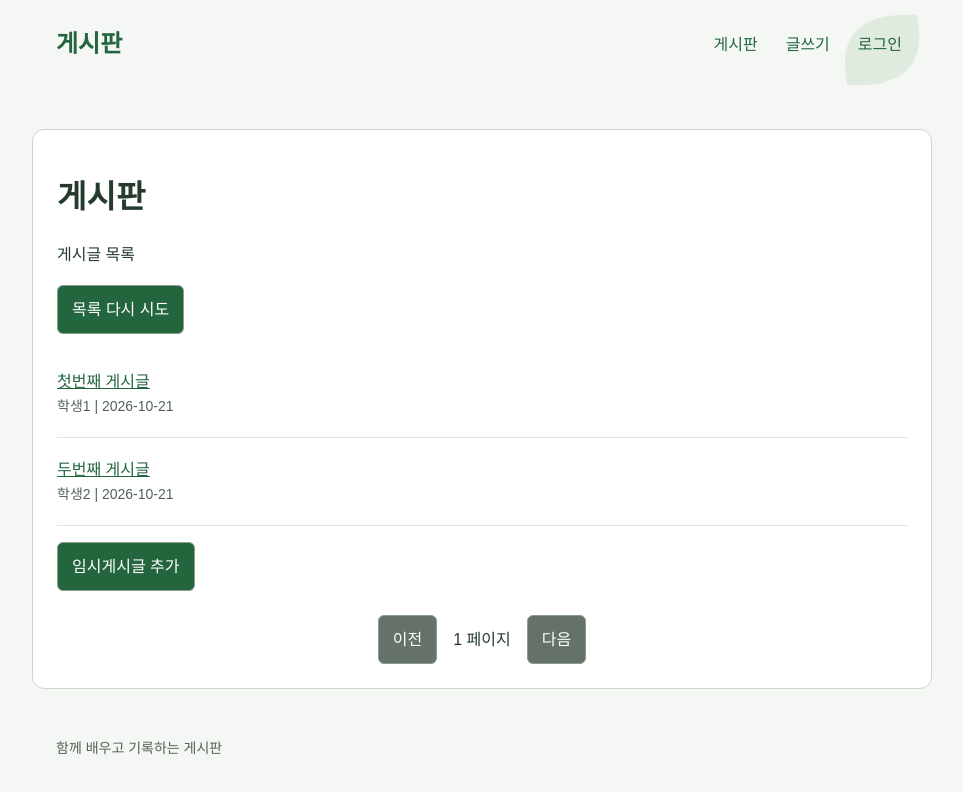
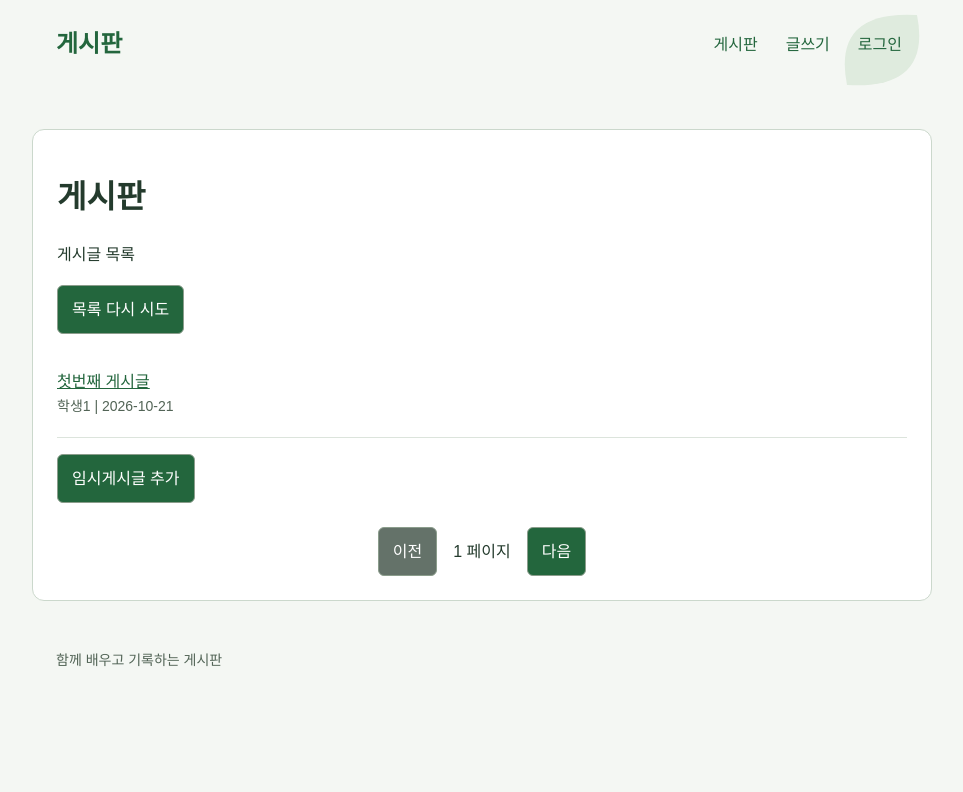
Before and after one commit to nana-779/green-board-react-2026, a React (Vite) app: page / in a window 1280 px wide. Shown: the top 792 px of the page, without its empty margins (158-1121 px from the left). Built offline with nearby package versions, Linux system fonts and the light colour scheme.

Commit message:
searchParams로 페이지네이션

```diff
--- a/src/components/PostList.jsx
+++ b/src/components/PostList.jsx
@@ -1,6 +1,15 @@
+import { useSearchParams } from "react-router-dom";
 import PostItem from "./PostItem";
 
 export default function PostList({ posts, onAddPracticePost }) {
+  const [searchParams, setSearchParams] = useSearchParams();
+  const totalPages = Math.max(1, posts.length);
+  const requestedPage = Number(searchParams.get("page"));
+  let page = 1;
+  if (Number.isSafeInteger(requestedPage) && requestedPage > 0) {
+    page = Math.min(requestedPage, totalPages);
+  }
+
   return (
     <main>
       <h1>게시판</h1>
@@ -11,17 +20,28 @@ export default function PostList({ posts, onAddPracticePost }) {
         목록 다시 시도
       </button>
 
-      <PostListItem posts={posts} />
+      <PostListItem posts={posts.slice(page - 1, page)} />
       <button type="button" onClick={onAddPracticePost}>
         임시게시글 추가
       </button>
 
       <div className="pagination" aria-label="페이지 이동">
-        <button id="previous-page" type="button" disabled>
+        <button
+          id="previous-page"
+          type="button"
+          disabled={page === 1}
+          onClick={() => setSearchParams({ page: String(page - 1) })}
+        >
           이전
         </button>
+
         <span id="page-number">1 페이지</span>
-        <button id="next-page" type="button" disabled>
+        <button
+          id="next-page"
+          type="button"
+          disabled={page >= totalPages}
+          onClick={() => setSearchParams({ page: String(page + 1) })}
+        >
           다음
         </button>
       </div>
```
